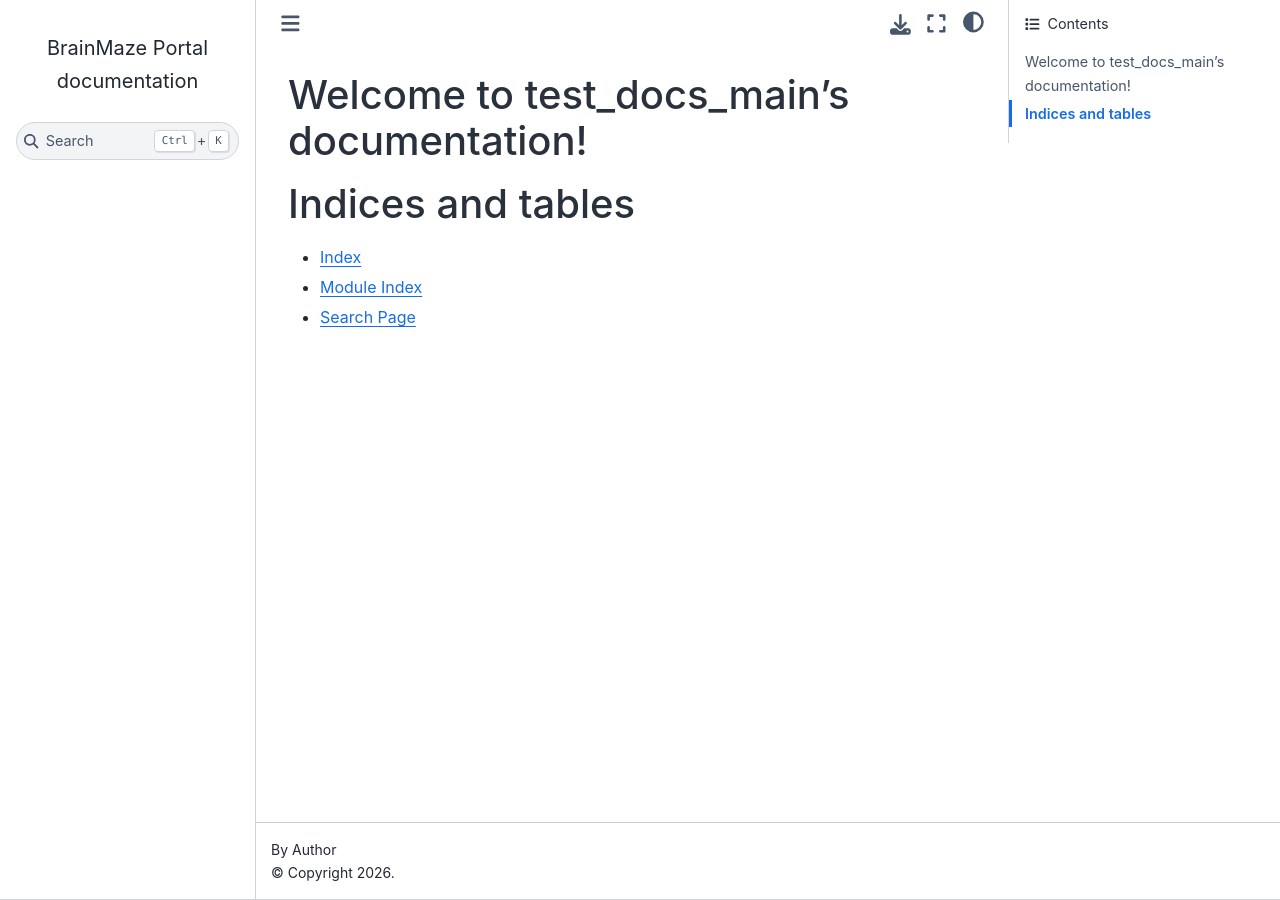
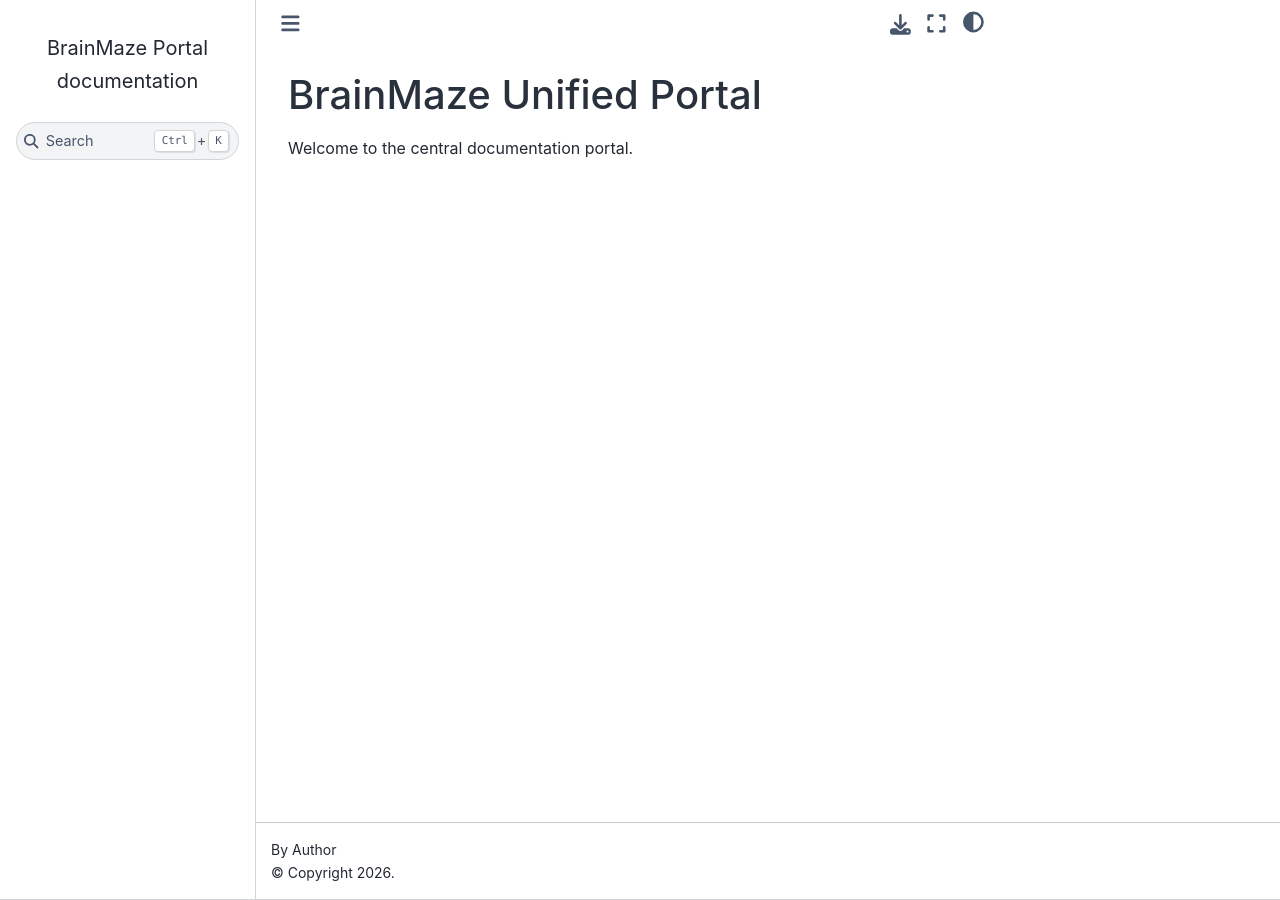
Before and after one commit to bnelair/test_docs_main, a Sphinx documentation site: the page built from docs_src/source/index.rst, in a window 1280 px wide. Built offline with Sphinx 7.4.7 and the Sphinx Book theme 1.1.4, drawn with Linux system fonts in a browser that asks for light colours; pages that are not in the unit, such as notebooks, are missing from menus.

Commit message:
update secret to crossrepo

```diff
--- a/docs_src/source/index.rst
+++ b/docs_src/source/index.rst
@@ -1,21 +1,11 @@
-.. test_docs_main documentation master file, created by Copilot.
-   You can adapt this file completely to your liking, but it should at least
-   contain the root `toctree` directive.
+BrainMaze Unified Portal
+========================
 
-Welcome to test_docs_main's documentation!
-===========================================
+Welcome to the central documentation portal.
 
 .. toctree::
-   :maxdepth: 2
-   :caption: Contents:
+   :maxdepth: 1
+   :caption: Component Packages
 
-   test_docs_A/index
-   test_docs_B/index
-
-
-Indices and tables
-==================
-
-* :ref:`genindex`
-* :ref:`modindex`
-* :ref:`search`
+   Test Docs A </test_docs_A/index.html>
+   Test Docs B </test_docs_B/index.html>
```
